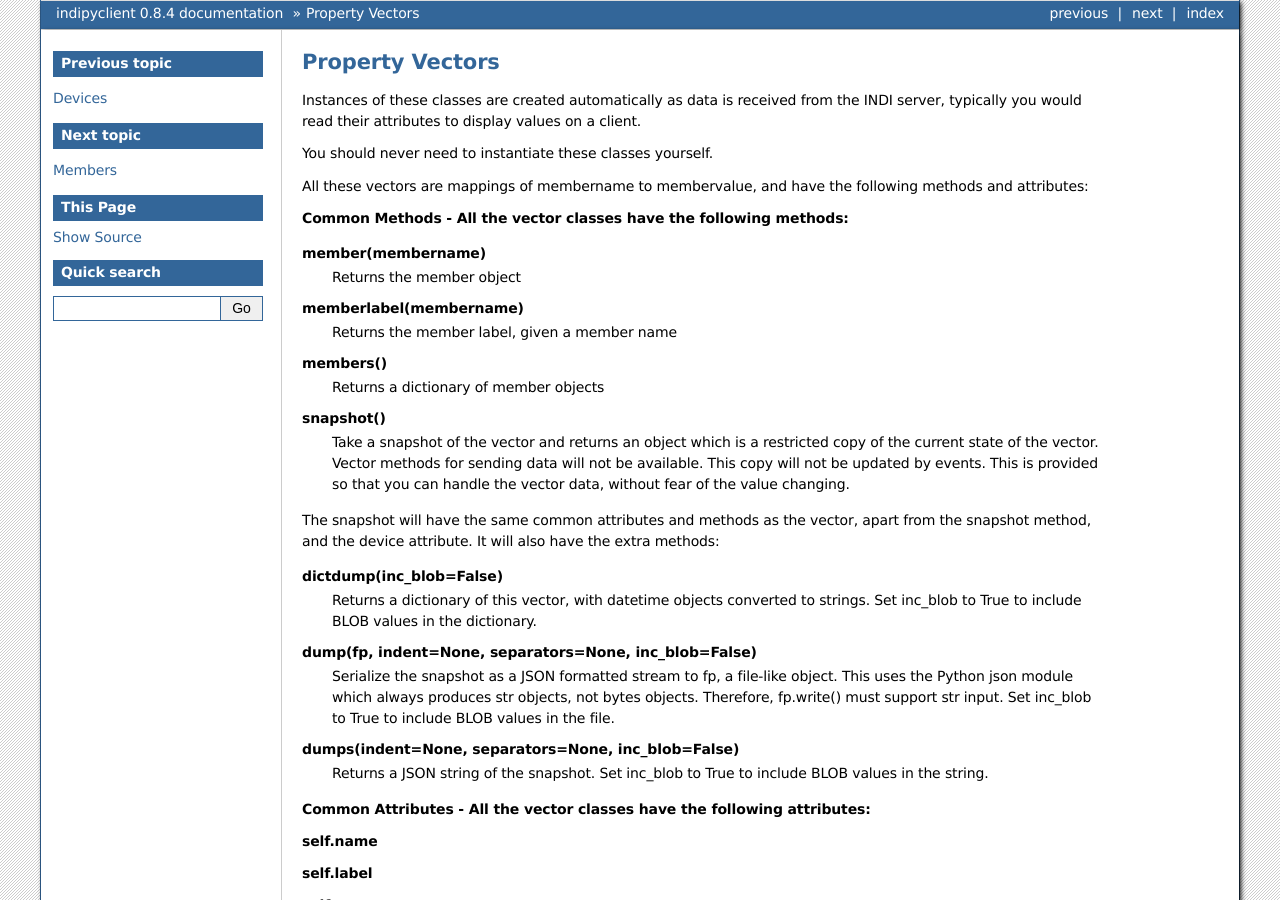
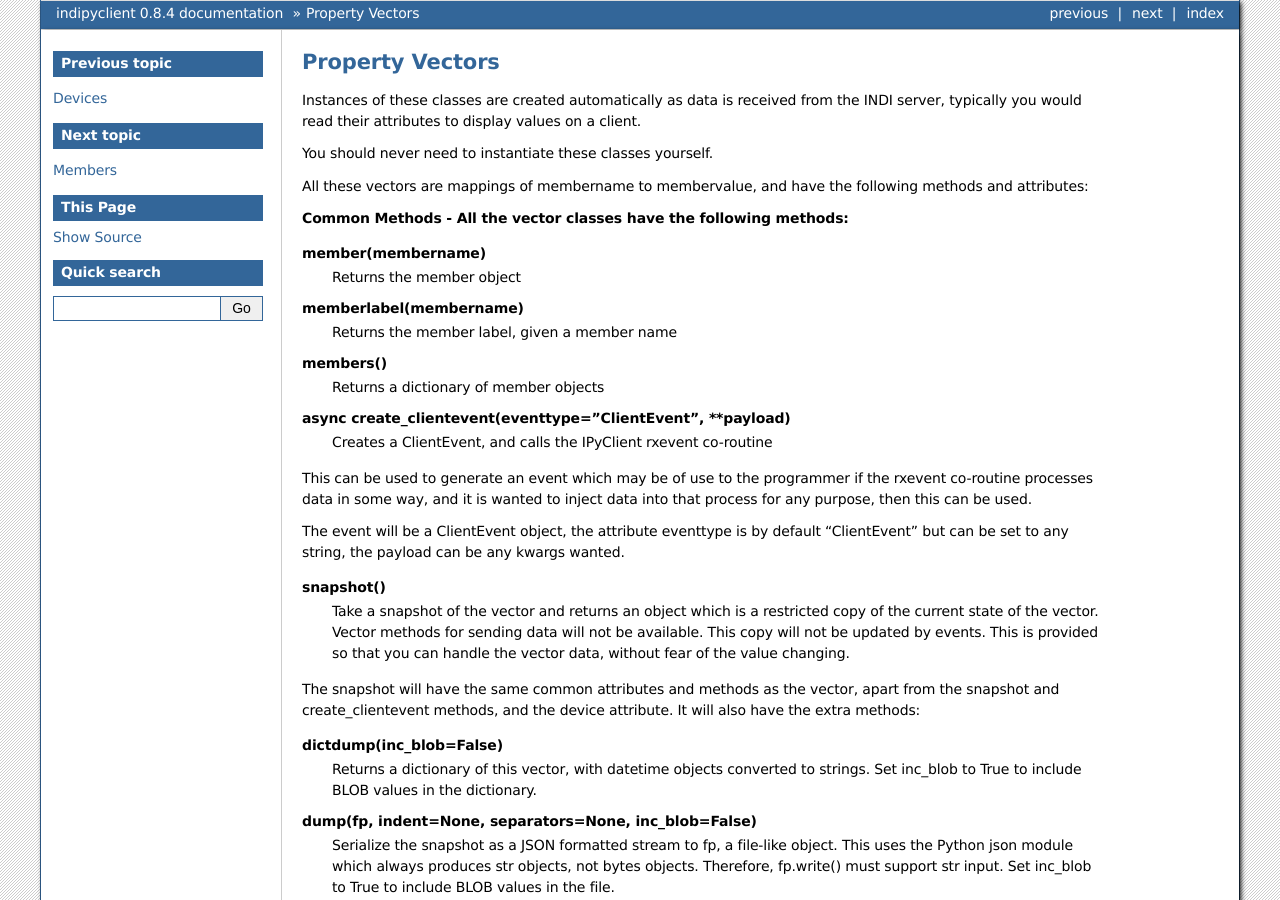
Before and after one commit to bernie-skipole/indipyclient, a Sphinx documentation site: the page built from docs/source/usage/propertyvectors.rst, in a window 1280 px wide and 900 px high. Built offline with Sphinx 7.4.7, drawn with Linux system fonts in a browser that asks for light colours.

Commit message:
Adding ClientEvent

```diff
--- a/docs/source/usage/propertyvectors.rst
+++ b/docs/source/usage/propertyvectors.rst
@@ -22,10 +22,20 @@ following methods and attributes:
 **members()**
     Returns a dictionary of member objects
 
+**async create_clientevent(eventtype="ClientEvent",  \*\*payload)**
+    Creates a ClientEvent, and calls the IPyClient rxevent co-routine
+
+This can be used to generate an event which may be of use to the programmer
+if the rxevent co-routine processes data in some way, and it is wanted
+to inject data into that process for any purpose, then this can be used.
+
+The event will be a ClientEvent object, the attribute eventtype is by default "ClientEvent"
+but can be set to any string, the payload can be any kwargs wanted.
+
 **snapshot()**
     Take a snapshot of the vector and returns an object which is a restricted copy of the current state of the vector. Vector methods for sending data will not be available. This copy will not be updated by events. This is provided so that you can handle the vector data, without fear of the value changing.
 
-The snapshot will have the same common attributes and methods as the vector, apart from the snapshot method, and the device attribute. It will also have the extra methods:
+The snapshot will have the same common attributes and methods as the vector, apart from the snapshot and create_clientevent methods, and the device attribute. It will also have the extra methods:
 
 **dictdump(inc_blob=False)**
     Returns a dictionary of this vector, with datetime objects converted to strings.
--- a/indipyclient/__init__.py
+++ b/indipyclient/__init__.py
@@ -7,11 +7,13 @@ from .ipyclient import IPyClient
 from .events import (delProperty, defSwitchVector, defTextVector, defNumberVector, defLightVector, defBLOBVector,
                      setSwitchVector, setTextVector, setNumberVector, setLightVector, setBLOBVector, Message, VectorTimeOut)
 
+from .propertyvectors import ClientEvent
+
 from .propertymembers import getfloat
 
 version = "0.8.4"
 
-__all__ = ["version", "IPyClient", "getfloat",
+__all__ = ["version", "IPyClient", "ClientEvent", "getfloat",
            "delProperty", "defSwitchVector", "defTextVector", "defNumberVector", "defLightVector", "defBLOBVector",
            "setSwitchVector", "setTextVector", "setNumberVector", "setLightVector", "setBLOBVector", "Message", "VectorTimeOut"]
 
```
Also changed, not shown: docs/source/usage/events.rst (+58 -22 lines), 1 other file.
